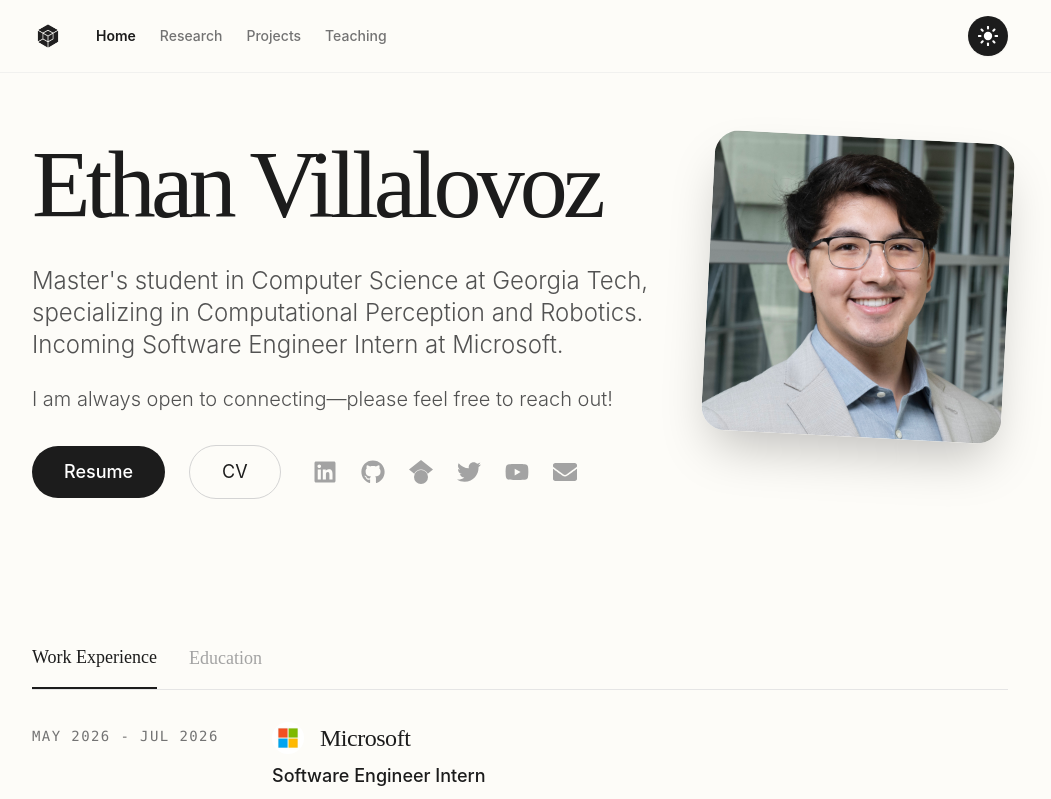
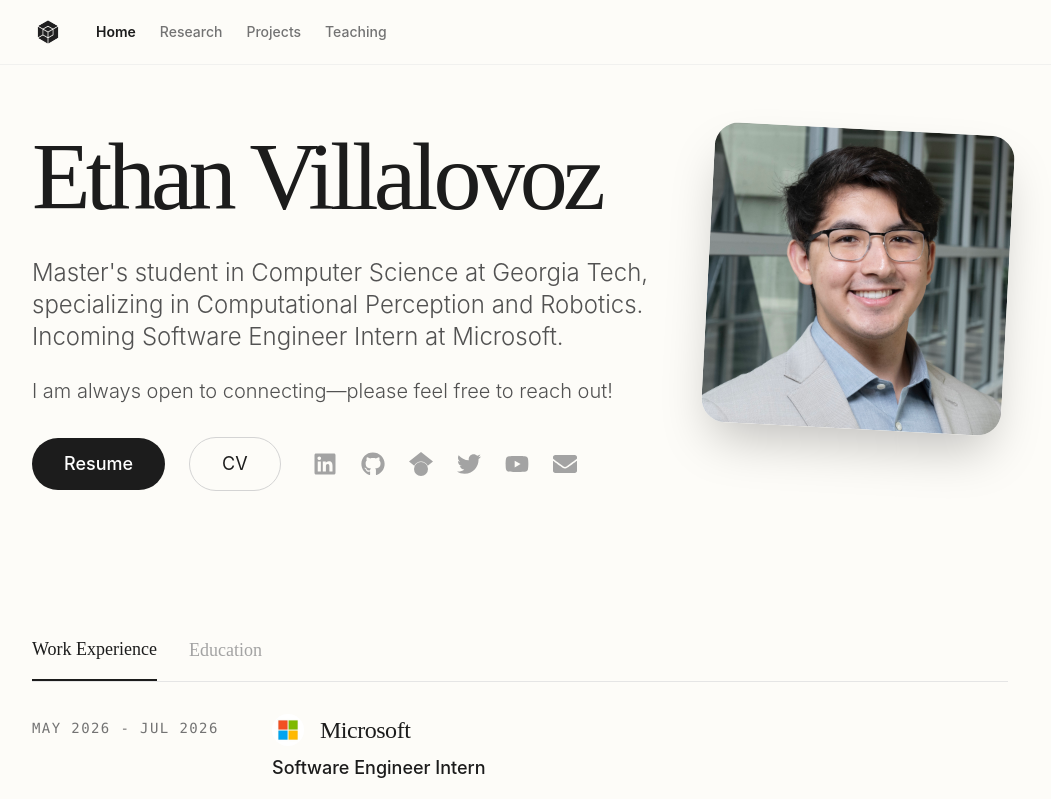
Before and after one commit to ethanvillalovoz/ethanvillalovoz.github.io, a Next.js app: page / in a window 1280 px wide. Shown: the top 799 px of the page, without its empty margins (120-1171 px from the left). Built offline with nearby package versions, Linux system fonts and the light colour scheme.

Commit message:
Refactor theme provider settings and remove theme toggle from Navbar for improved clarity and consistency

```diff
--- a/src/app/providers.tsx
+++ b/src/app/providers.tsx
@@ -4,7 +4,7 @@ import { ThemeProvider } from "next-themes";
 
 export function Providers({ children }: { children: React.ReactNode }) {
   return (
-    <ThemeProvider attribute="class" defaultTheme="system" enableSystem>
+    <ThemeProvider attribute="class" defaultTheme="light" forcedTheme="light" enableSystem={false}>
       {children}
     </ThemeProvider>
   );
--- a/src/components/Navbar.tsx
+++ b/src/components/Navbar.tsx
@@ -1,6 +1,5 @@
 "use client";
 import Link from "next/link";
-import ThemeToggle from "./ThemeToggle";
 import Image from "next/image";
 import { useState } from "react";
 import { usePathname } from "next/navigation";
@@ -57,10 +56,6 @@ export default function Navbar() {
 
 				{/* Right Side: Desktop Toggle & Mobile Hamburger */}
 				<div className="flex items-center">
-					<div className="hidden md:block">
-						<ThemeToggle />
-					</div>
-
 					{/* Hamburger Button (Mobile) */}
 					<button
 						className="md:hidden flex flex-col justify-center items-center w-10 h-10 rounded focus:outline-none focus:ring-2 focus:ring-primary ml-auto"
@@ -95,9 +90,6 @@ export default function Navbar() {
 								{link.name}
 							</Link>
 						))}
-						<div>
-							<ThemeToggle />
-						</div>
 					</div>
 				</div>
 			)}
```
